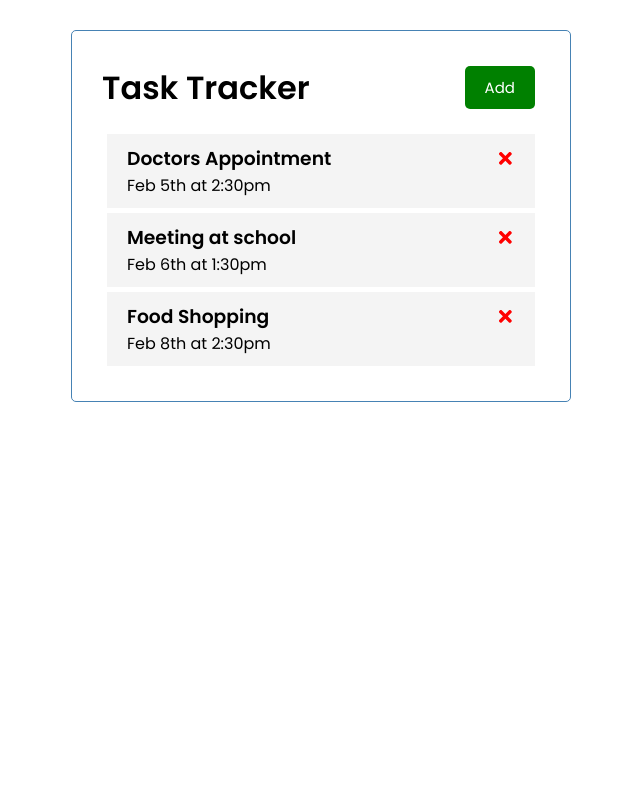
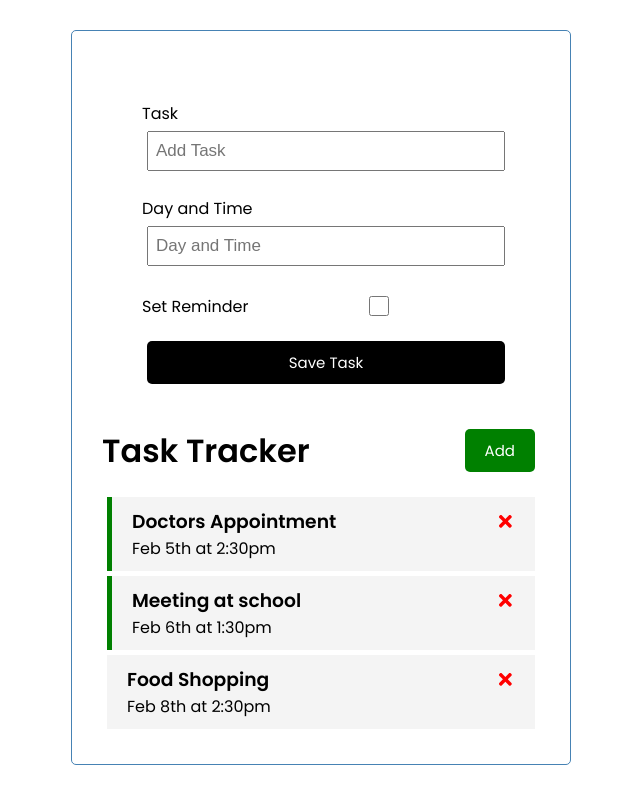
Before and after one commit to amaka2344/task-tracker, a React (Create React App) app: page / in a window 1280 px wide. Shown: the whole page, without its empty margins (319-959 px from the left). Built offline with nearby package versions, Linux system fonts and the light colour scheme.

Commit message:
your message here

```diff
--- a/src/App.js
+++ b/src/App.js
@@ -2,6 +2,7 @@
 import { useState } from 'react'
 import Header from './components/Header'
 import Tasks from './components/Tasks';
+import AddTask from './components/AddTask';
 
 function App() {
 
@@ -48,6 +49,7 @@
   //
   return (
     <div className="container">
+          <AddTask/>
       <Header />
       {tasks.length > 0 ? (
         <Tasks tasks={tasks} onDelete={deleteTask} onToggle={toggleReminder} />) : ("No task to Show")}
--- /dev/null
+++ b/src/components/AddTask.js
@@ -0,0 +1,22 @@
+const AddTask = () => {
+  return (
+    <form className="add-form">
+      <div className="form-control">
+            <label>Task</label>
+            <input type="text" placeholder="Add Task"/>
+      </div>
+      <div className="form-control">
+            <label>Day and Time</label>
+            <input type="text" placeholder="Day and Time"/>
+      </div>
+      <div className=" form-control form-control-check">
+            <label>Set Reminder</label>
+            <input type="checkbox"/>
+      </div>
+
+      <input type="submit" value= 'Save Task' className="btn btn-block"/>
+    </form>
+  )
+}
+
+export default AddTask
--- a/src/components/Task.js
+++ b/src/components/Task.js
@@ -3,7 +3,7 @@
 
 const task = ({ task, onDelete, onToggle }) => {
   return (
-    <div className= {`task ${task.remainder ? 'reminder' : '' }`} onDoubleClick={() => onToggle(task.id)}>
+    <div className= {`task ${task.reminder ? 'task-reminder' : '' }`} onDoubleClick={() => onToggle(task.id)}>
       <h3>{task.text} <FaTimes style={{ color: 'red', cursor: 'pointer' }}
         onClick={() => onDelete(task.id)}
       /> </h3>
```
